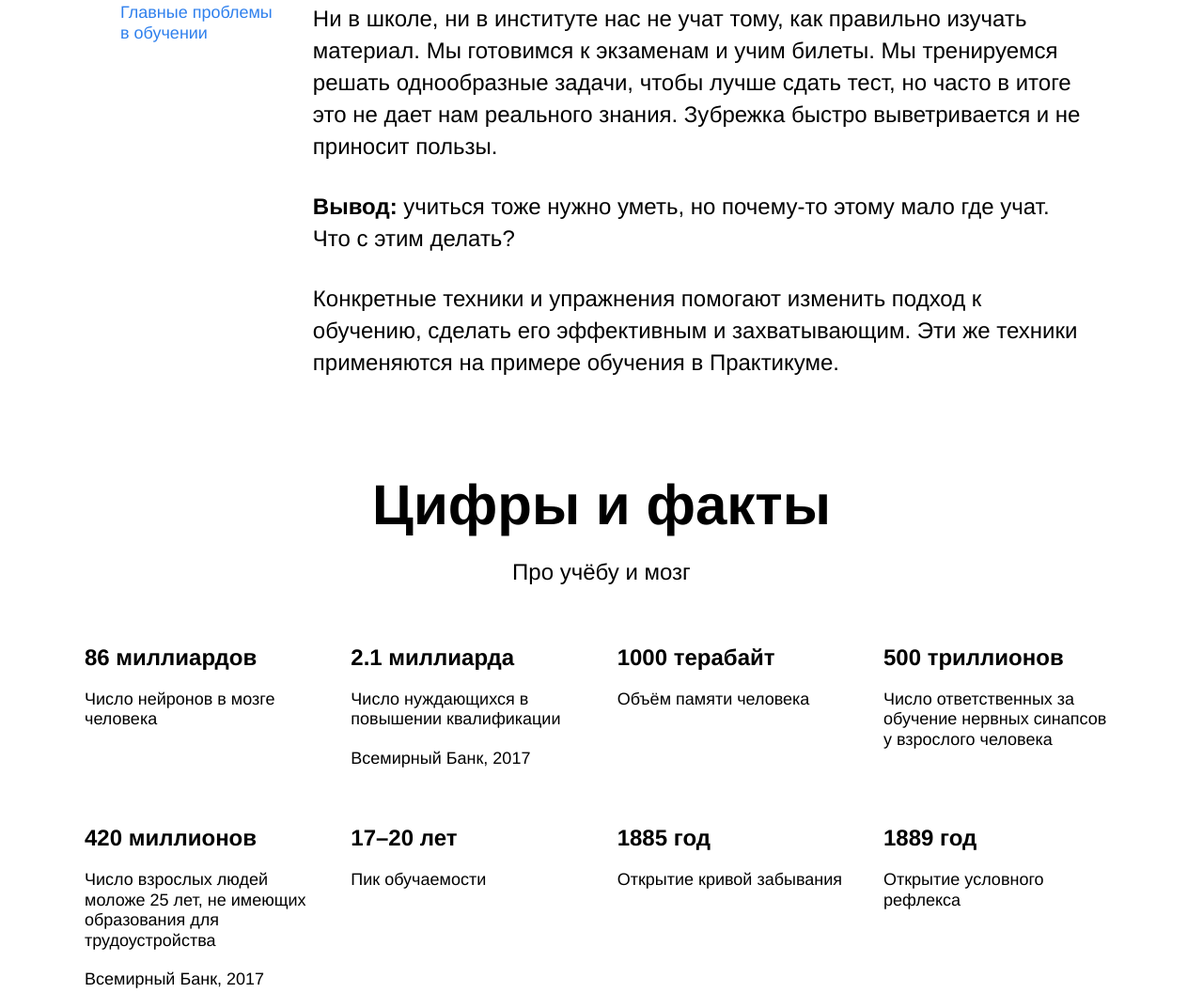
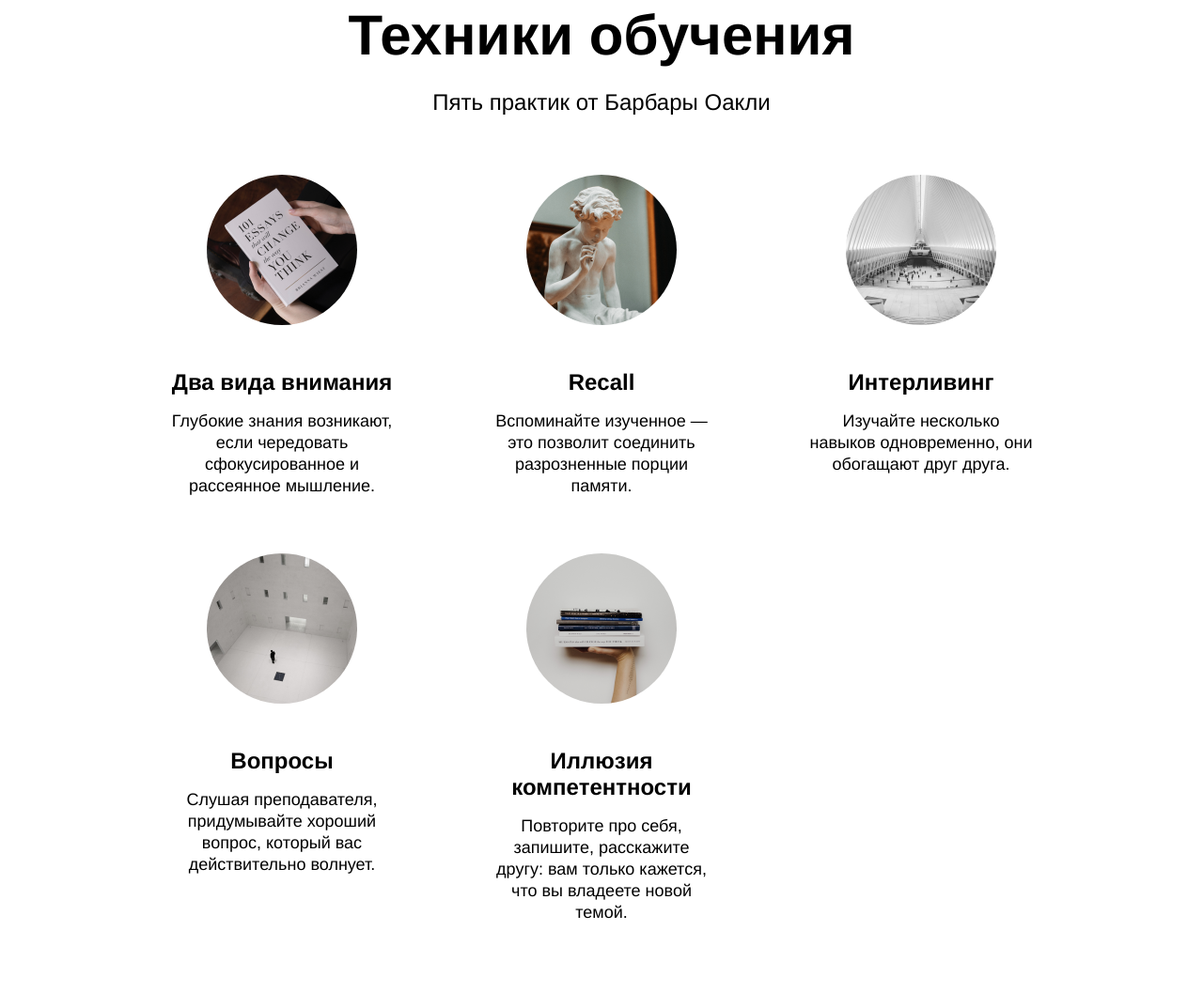
Before and after one commit to Allxy/how-to-learn, a plain HTML site: page index.html in a window 1280 px wide. Shown: the part 853-1910 px from the top of the page at 94% size. Drawn offline with Linux system fonts and the light colour scheme.

Commit message:
added block tehniques

```diff
--- /dev/null
+++ b/blocks/cards/__description/cards__description.css
@@ -0,0 +1,6 @@
+.cards__description {
+  margin: 0;
+  line-height: 23px;
+  font-size: 18px;
+  font-weight: normal;
+}
--- /dev/null
+++ b/blocks/cards/__image/cards__image.css
@@ -0,0 +1,5 @@
+.cards__image {
+  border-radius: 50%;
+  width: 160px;
+  height: 160px;
+}
--- /dev/null
+++ b/blocks/cards/__item/cards__item.css
@@ -0,0 +1,6 @@
+.cards__item {
+  list-style: none;
+  max-width: 240px;
+  text-align: center;
+  margin: 60px 0 0;
+}
--- /dev/null
+++ b/blocks/cards/__title/cards__title.css
@@ -0,0 +1,6 @@
+.cards__title {
+  margin: 43px 0 16px 0;
+  line-height: 1.15;
+  font-size: 24px;
+  font-weight: 600;
+}
--- /dev/null
+++ b/blocks/cards/cards.css
@@ -0,0 +1,13 @@
+@import url(__item/cards__item.css);
+@import url(__image/cards__image.css);
+@import url(__title/cards__title.css);
+@import url(__description/cards__description.css);
+
+.cards {
+  width: 920px;
+  display: flex;
+  flex-wrap: wrap;
+  column-gap: 100px;
+  padding: 0;
+  margin: 0;
+}
--- /dev/null
+++ b/blocks/techniques/techniques.css
@@ -0,0 +1,8 @@
+.techniques {
+  width: 80%;
+  display: flex;
+  flex-direction: column;
+  align-items: center;
+  padding: 100px 0 0;
+  margin: 0 auto;
+}
--- a/index.html
+++ b/index.html
@@ -24,6 +24,74 @@
         <div class="header__square-pic rotation"></div>
       </header>
       <main class="content">
+        <section class="techniques">
+          <h2 class="section-title digits__title">Техники обучения</h2>
+          <p class="section-subtitle digits__subtitle">
+            Пять практик от Барбары Оакли
+          </p>
+          <ul class="cards">
+            <li class="cards__item">
+              <img
+                src="./images/cards-attention.png"
+                alt=""
+                class="cards__image"
+              />
+              <h3 class="cards__title">Два вида внимания</h3>
+              <p class="cards__description">
+                Глубокие знания возникают, если чередовать сфокусированное и
+                рассеянное мышление.
+              </p>
+            </li>
+            <li class="cards__item">
+              <img
+                src="./images/cards-recall.png"
+                alt=""
+                class="cards__image"
+              />
+              <h3 class="cards__title">Recall</h3>
+              <p class="cards__description">
+                Вспоминайте изученное — это позволит соединить разрозненные
+                порции памяти.
+              </p>
+            </li>
+            <li class="cards__item">
+              <img
+                src="./images/cards-interliving.png"
+                alt=""
+                class="cards__image"
+              />
+              <h3 class="cards__title">Интерливинг</h3>
+              <p class="cards__description">
+                Изучайте несколько навыков одновременно, они обогащают друг
+                друга.
+              </p>
+            </li>
+            <li class="cards__item">
+              <img
+                src="./images/cards-question.png"
+                alt=""
+                class="cards__image"
+              />
+              <h3 class="cards__title">Вопросы</h3>
+              <p class="cards__description">
+                Слушая преподавателя, придумывайте хороший вопрос, который вас
+                действительно волнует.
+              </p>
+            </li>
+            <li class="cards__item">
+              <img
+                src="./images/cards-competence.png"
+                alt=""
+                class="cards__image"
+              />
+              <h3 class="cards__title">Иллюзия компетентности</h3>
+              <p class="cards__description">
+                Повторите про себя, запишите, расскажите другу: вам только
+                кажется, что вы владеете новой темой.
+              </p>
+            </li>
+          </ul>
+        </section>
         <section class="description">
           <article class="two-columns">
             <h2 class="two-columns__brief">Главные проблемы в обучении</h2>
--- a/pages/index.css
+++ b/pages/index.css
@@ -1,13 +1,15 @@
 @import url(../vendor/normalize.css);
 @import url(../blocks/rotation/rotation.css);
 @import url(../blocks/link/link.css);
+@import url(../blocks/section-title/section-title.css);
+@import url(../blocks/section-subtitle/section-subtitle.css);
+@import url(../blocks/cards/cards.css);
+@import url(../blocks/logo/logo.css);
 @import url(../blocks/page/page.css);
 @import url(../blocks/header/header.css);
-@import url(../blocks/logo/logo.css);
+@import url(../blocks/techniques/techniques.css);
 @import url(../blocks/description/description.css);
 @import url(../blocks/two-columns/two-columns.css);
-@import url(../blocks/section-title/section-title.css);
-@import url(../blocks/section-subtitle/section-subtitle.css);
 @import url(../blocks/digits/digits.css);
 @import url(../blocks/table/table.css);
 @import url(../blocks/feynman/feynman.css);
```
